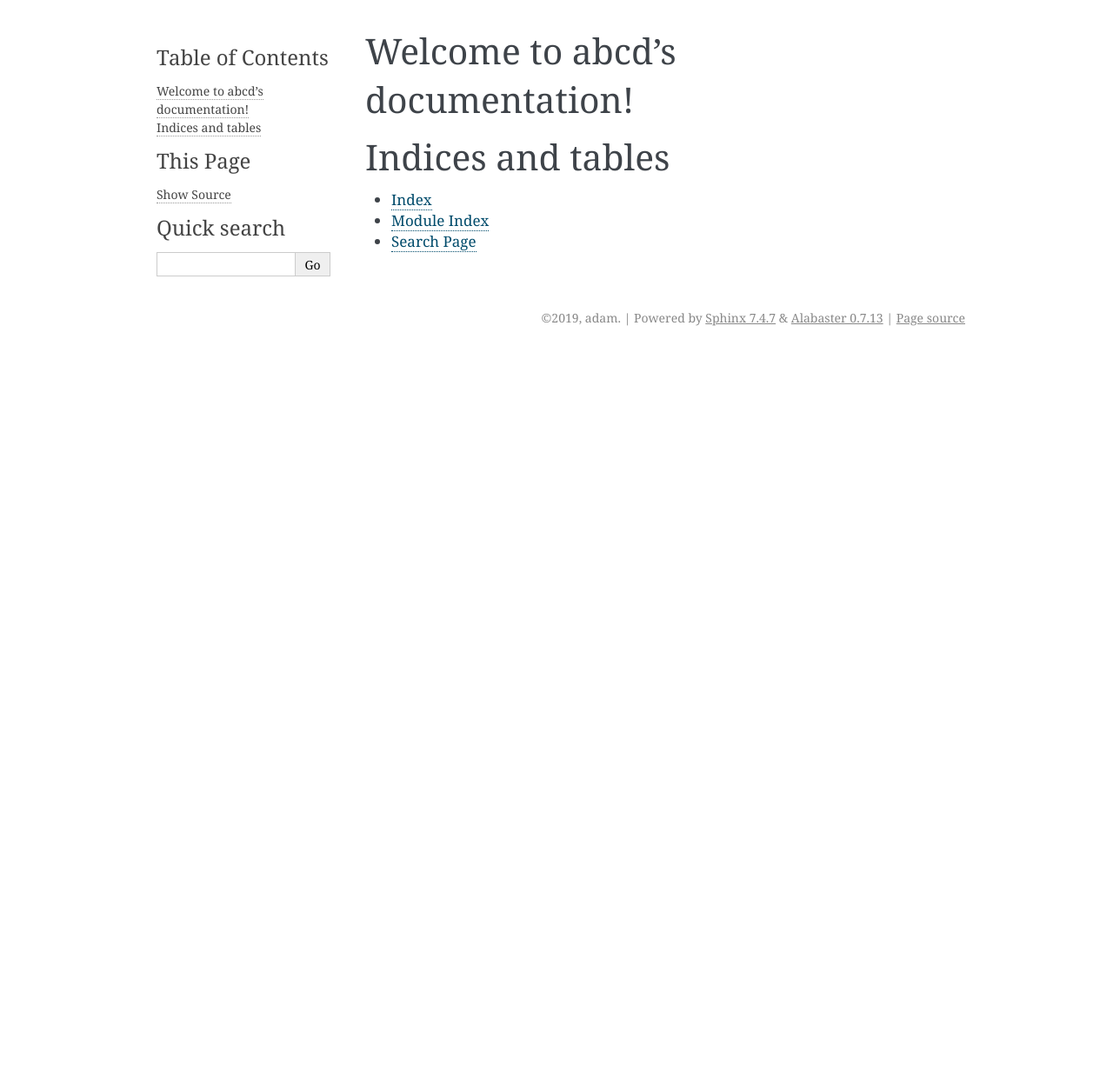
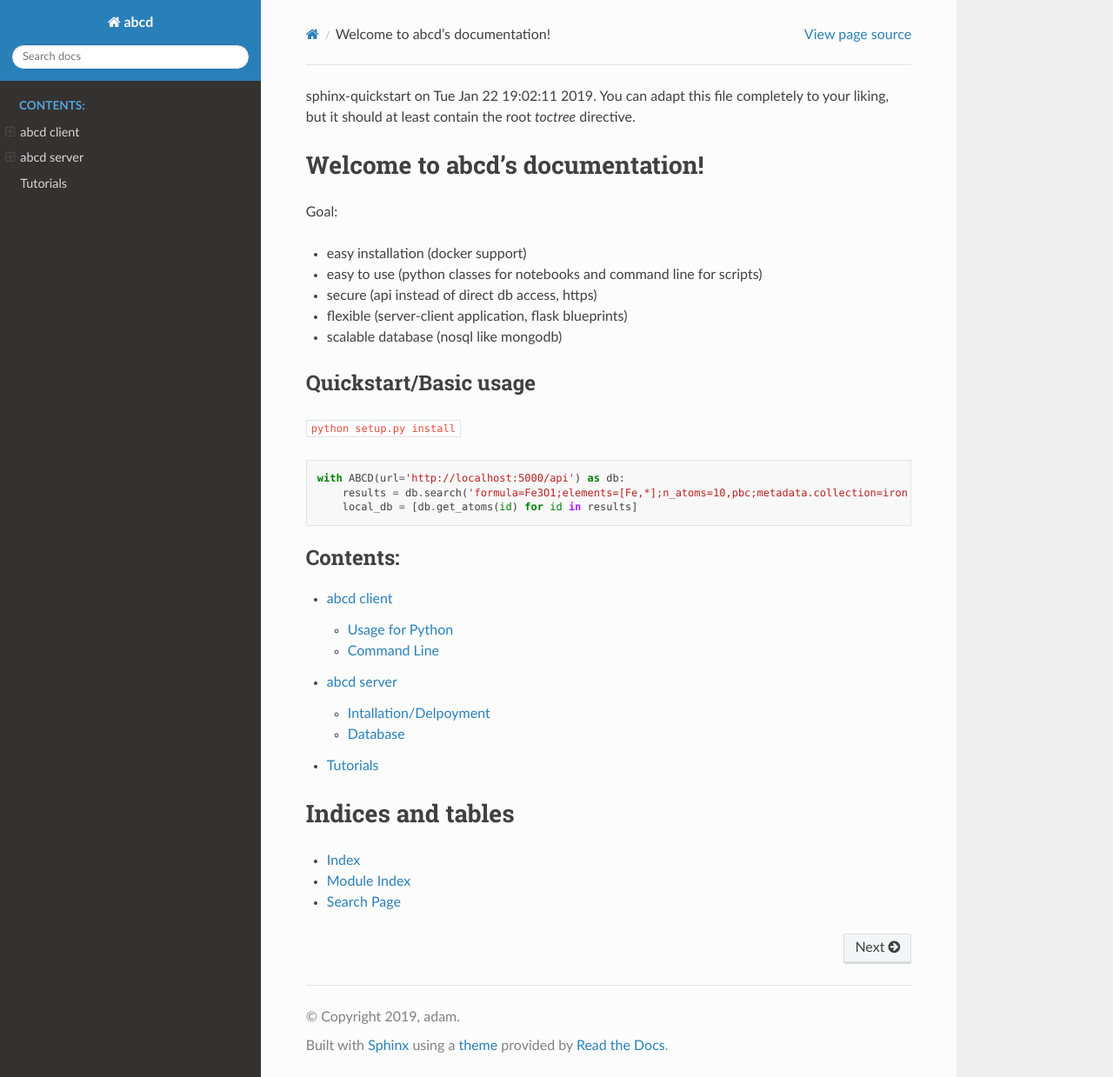
Before and after one commit to libAtoms/abcd, a Sphinx documentation site: the page built from docs/index.rst, in a window 1280 px wide and 1239 px high. Shown: the whole window at 87% size. Built offline with Sphinx 7.4.7 and the Read the Docs theme 2.0.0, drawn with Linux system fonts in a browser that asks for light colours.

Commit message:
basic structure for the documentation

```diff
--- /dev/null
+++ b/docs/abcd.rst
@@ -0,0 +1,12 @@
+abcd client
+===========
+
+
+Usage for Python
+----------------
+
+
+
+
+Command Line
+------------
--- a/docs/conf.py
+++ b/docs/conf.py
@@ -12,10 +12,10 @@
 # add these directories to sys.path here. If the directory is relative to the
 # documentation root, use os.path.abspath to make it absolute, like shown here.
 #
-# import os
-# import sys
-# sys.path.insert(0, os.path.abspath('.'))
+import os
+import sys
 
+sys.path.insert(0, os.path.abspath('.'))
 
 # -- Project information -----------------------------------------------------
 
@@ -28,7 +28,6 @@ version = ''
 # The full version, including alpha/beta/rc tags
 release = '0.1'
 
-
 # -- General configuration ---------------------------------------------------
 
 # If your documentation needs a minimal Sphinx version, state it here.
@@ -38,11 +37,27 @@ release = '0.1'
 # Add any Sphinx extension module names here, as strings. They can be
 # extensions coming with Sphinx (named 'sphinx.ext.*') or your custom
 # ones.
+
 extensions = [
+    'sphinx.ext.napoleon',
     'sphinx.ext.autodoc',
     'sphinx.ext.viewcode',
+    # 'sphinx.ext.mathjax',
     'sphinx.ext.githubpages',
 ]
+
+# Napoleon settings
+napoleon_google_docstring = True
+napoleon_numpy_docstring = True
+napoleon_include_init_with_doc = False
+napoleon_include_private_with_doc = False
+napoleon_include_special_with_doc = True
+napoleon_use_admonition_for_examples = False
+napoleon_use_admonition_for_notes = False
+napoleon_use_admonition_for_references = False
+napoleon_use_ivar = False
+napoleon_use_param = True
+napoleon_use_rtype = True
 
 # Add any paths that contain templates here, relative to this directory.
 templates_path = ['_templates']
@@ -71,19 +86,36 @@ exclude_patterns = ['_build', 'Thumbs.db', '.DS_Store']
 # The name of the Pygments (syntax highlighting) style to use.
 pygments_style = None
 
-
 # -- Options for HTML output -------------------------------------------------
 
 # The theme to use for HTML and HTML Help pages.  See the documentation for
 # a list of builtin themes.
 #
-html_theme = 'alabaster'
+# html_theme = 'alabaster'
+
+html_theme = 'sphinx_rtd_theme'
 
 # Theme options are theme-specific and customize the look and feel of a theme
 # further.  For a list of options available for each theme, see the
 # documentation.
 #
 # html_theme_options = {}
+
+html_theme_options = {
+    # 'canonical_url': '',
+    # 'analytics_id': 'UA-XXXXXXX-1',  #  Provided by Google in your dashboard
+    # 'logo_only': False,
+    # 'display_version': True,
+    # 'prev_next_buttons_location': 'bottom',
+    # 'style_external_links': False,
+    # 'vcs_pageview_mode': '',
+    # Toc options
+    'collapse_navigation': False,
+    'sticky_navigation': False,
+    # 'navigation_depth': 4,
+    # 'includehidden': True,
+    # 'titles_only': False
+}
 
 # Add any paths that contain custom static files (such as style sheets) here,
 # relative to this directory. They are copied after the builtin static files,
@@ -105,7 +137,6 @@ html_static_path = ['_static']
 
 # Output file base name for HTML help builder.
 htmlhelp_basename = 'abcddoc'
-
 
 # -- Options for LaTeX output ------------------------------------------------
 
@@ -135,7 +166,6 @@ latex_documents = [
      'adam', 'manual'),
 ]
 
-
 # -- Options for manual page output ------------------------------------------
 
 # One entry per manual page. List of tuples
@@ -144,7 +174,6 @@ man_pages = [
     (master_doc, 'abcd', 'abcd Documentation',
      [author], 1)
 ]
-
 
 # -- Options for Texinfo output ----------------------------------------------
 
@@ -156,7 +185,6 @@ texinfo_documents = [
      author, 'abcd', 'One line description of project.',
      'Miscellaneous'),
 ]
-
 
 # -- Options for Epub output -------------------------------------------------
 
@@ -175,5 +203,4 @@ epub_title = project
 # A list of files that should not be packed into the epub file.
 epub_exclude_files = ['search.html']
 
-
 # -- Extension configuration -------------------------------------------------
--- a/docs/index.rst
+++ b/docs/index.rst
@@ -1,15 +1,37 @@
 .. abcd documentation master file, created by
-   sphinx-quickstart on Tue Jan 22 19:02:11 2019.
-   You can adapt this file completely to your liking, but it should at least
-   contain the root `toctree` directive.
+sphinx-quickstart on Tue Jan 22 19:02:11 2019.
+You can adapt this file completely to your liking, but it should at least
+contain the root `toctree` directive.
 
 Welcome to abcd's documentation!
 ================================
+
+Goal:
+
+- easy installation (docker support)
+- easy to use (python classes for notebooks and command line for scripts)
+- secure (api instead of direct db access, https)
+- flexible (server-client application, flask blueprints)
+- scalable database (nosql like mongodb)
+
+Quickstart/Basic usage
+----------------------
+
+``python setup.py install``
+
+::
+
+    with ABCD(url='http://localhost:5000/api') as db:
+        results = db.search('formula=Fe3O1;elements=[Fe,*];n_atoms=10,pbc;metadata.collection=iron')
+        local_db = [db.get_atoms(id) for id in results]
 
 .. toctree::
    :maxdepth: 2
    :caption: Contents:
 
+   abcd.rst
+   server.rst
+   tutorials.rst
 
 
 Indices and tables
--- /dev/null
+++ b/docs/server.rst
@@ -0,0 +1,9 @@
+abcd server
+===========
+
+Intallation/Delpoyment
+----------------------
+
+
+Database
+--------
--- /dev/null
+++ b/docs/tutorials.rst
@@ -0,0 +1,4 @@
+Tutorials
+=========
+
+Iron
```
